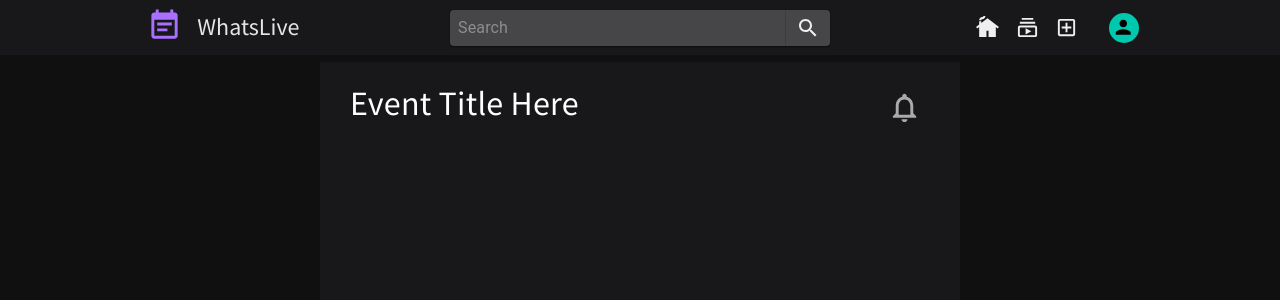
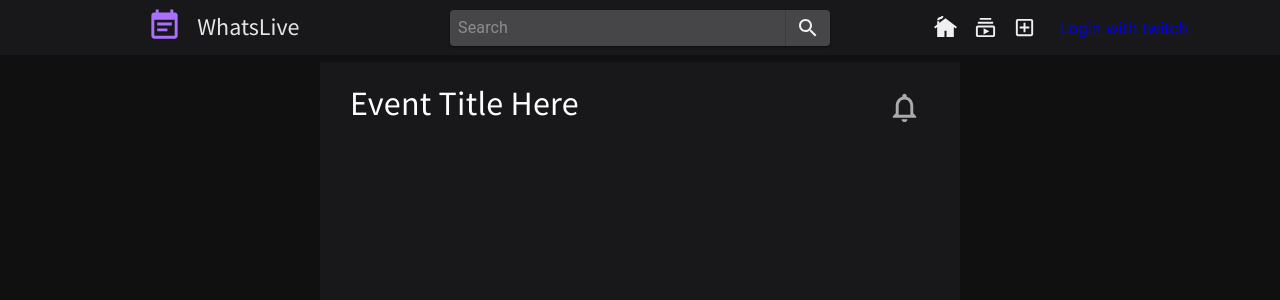
Before and after one commit to gabrielblake28/LiveStreamNetwork-Client, a React (Vite) app: page /event in a window 1280 px wide. Shown: the top 300 px of the page. Built offline with nearby package versions, Linux system fonts and the light colour scheme.

Commit message:
use auth function setting logged in status

```diff
--- /dev/null
+++ b/src/Recoil/Auth/AuthAtoms.ts
@@ -0,0 +1,6 @@
+import { atom, selector } from "recoil";
+
+export const Authorized = atom({
+  key: "Authorized",
+  default: false,
+});
--- a/src/components/CreateEventModal/CreateEventModal.tsx
+++ b/src/components/CreateEventModal/CreateEventModal.tsx
@@ -19,7 +19,7 @@ import {
   EventDescriptionState,
   EventStartTimeState,
   EventEndTimeState,
-} from "../../Recoil/Events/Atoms";
+} from "../../Recoil/Events/EventAtoms";
 import { EventAPI } from "../../API/Events/EventAPI";
 import { useRecoilState, useSetRecoilState } from "recoil";
 import { createSecureServer } from "http2";
--- a/src/components/EventLandingPage/EventLandingPage.tsx
+++ b/src/components/EventLandingPage/EventLandingPage.tsx
@@ -2,7 +2,7 @@ import "./EventLandingPage.css";
 import CustomCarousel from "../CustomCarousel/CustomCarousel";
 import { useRecoilValue, useSetRecoilState } from "recoil";
 import { useEffect } from "react";
-import { FeaturedEvents, UpcomingEvents } from "../../Recoil/Events/Atoms";
+import { FeaturedEvents, UpcomingEvents } from "../../Recoil/Events/EventAtoms";
 import { EventAPI } from "../../API/Events/EventAPI";
 import { IEvent } from "../../API/Events/IEvent";
 import CategoryCard from "../CategoryCard/CategoryCards";
--- /dev/null
+++ b/src/components/LoggedInMenu/LoggedInMenu.tsx
@@ -0,0 +1,90 @@
+import {
+  Divider,
+  ListItemIcon,
+  Menu,
+  MenuItem,
+  Typography,
+} from "@mui/material";
+import { NavButtonStatus } from "../NavButtonStatus/NavButtonStatus";
+import { Link } from "react-router-dom";
+import PermIdentityOutlinedIcon from "@mui/icons-material/PermIdentityOutlined";
+import LogoutOutlinedIcon from "@mui/icons-material/LogoutOutlined";
+import StarBorderOutlinedIcon from "@mui/icons-material/StarBorderOutlined";
+import { useRecoilState } from "recoil";
+import { useState } from "react";
+import { IconState } from "../../Recoil/Events/EventAtoms";
+
+type LoggedInMenuProps = {
+  anchorEl: null | HTMLElement;
+  setAnchorEl: Function;
+};
+
+export default function LoggedInMenu({
+  anchorEl,
+  setAnchorEl,
+}: LoggedInMenuProps) {
+  const [homeIconFill, setHomeIconFill] = useRecoilState(IconState);
+
+  const handleClose = () => {
+    setAnchorEl(null);
+  };
+
+  return (
+    <Menu
+      sx={{
+        mt: "45px",
+      }}
+      anchorEl={anchorEl}
+      anchorOrigin={{
+        vertical: "top",
+        horizontal: "right",
+      }}
+      keepMounted
+      transformOrigin={{
+        vertical: "top",
+        horizontal: "right",
+      }}
+      open={Boolean(anchorEl)}
+      onClose={handleClose}
+    >
+      <Link to="/profile" style={{ textDecoration: "none" }}>
+        <MenuItem
+          onClick={() => {
+            setHomeIconFill(NavButtonStatus.PROFILE);
+            handleClose();
+          }}
+        >
+          <ListItemIcon>
+            <PermIdentityOutlinedIcon
+              sx={{ width: "20px", height: "20px", color: "#EFEFF1" }}
+            />
+          </ListItemIcon>
+          <Typography variant="subtitle2" sx={{ color: "#EFEFF1" }}>
+            Profile
+          </Typography>
+        </MenuItem>
+      </Link>
+      <MenuItem onClick={handleClose}>
+        <ListItemIcon>
+          <StarBorderOutlinedIcon
+            sx={{ width: "20px", height: "20px", color: "#EFEFF1" }}
+          />
+        </ListItemIcon>
+        <Typography variant="subtitle2" sx={{ color: "#EFEFF1" }}>
+          Subscriptions
+        </Typography>
+      </MenuItem>
+      <Divider variant="middle" color="white" />
+      <MenuItem onClick={handleClose}>
+        <ListItemIcon>
+          <LogoutOutlinedIcon
+            sx={{ width: "20px", height: "20px", color: "#EFEFF1" }}
+          />
+        </ListItemIcon>
+        <Typography variant="subtitle2" sx={{ color: "#EFEFF1" }}>
+          Logout
+        </Typography>
+      </MenuItem>
+    </Menu>
+  );
+}
--- a/src/components/TopNav/TopNav.tsx
+++ b/src/components/TopNav/TopNav.tsx
@@ -9,11 +9,16 @@ import SearchIcon from "@mui/icons-material/Search";
 import PermIdentityOutlinedIcon from "@mui/icons-material/PermIdentityOutlined";
 import LogoutOutlinedIcon from "@mui/icons-material/LogoutOutlined";
 import StarBorderOutlinedIcon from "@mui/icons-material/StarBorderOutlined";
+import LoggedInMenu from "../LoggedInMenu/LoggedInMenu";
+import { Authorized } from "../../Recoil/Auth/AuthAtoms";
 import { styled } from "@mui/material/styles";
 import CreateEventModal from "../CreateEventModal/CreateEventModal";
 import { useRecoilState } from "recoil";
-import { homeIconState, IconState } from "../../Recoil/Events/Atoms";
+import { IconState } from "../../Recoil/Events/EventAtoms";
 import "./TopNav.css";
+import Cookies from "universal-cookie";
+
+const cookies = new Cookies();
 
 import {
   IconButton,
@@ -31,7 +36,7 @@ import {
   Modal,
   TextField,
 } from "@mui/material";
-import { useState } from "react";
+import { useEffect, useState } from "react";
 import { func } from "prop-types";
 import { NavButtonStatus } from "../NavButtonStatus/NavButtonStatus";
 import { Link } from "react-router-dom";
@@ -49,23 +54,34 @@ const theme = createTheme({
 });
 
 type TopNavProps = {
-  // open: boolean;
   setOpen: Function;
 };
 
+function useAuth(): boolean {
+  const LocalAccess = localStorage.getItem("evently_access_token");
+
+  if (LocalAccess) {
+    return true;
+  } else {
+    const CookieAccess = cookies.get("evently_access_token");
+    if (CookieAccess) {
+      return true;
+    } else {
+      return false;
+    }
+  }
+}
+
 export default function TopNav({ setOpen }: TopNavProps) {
-  const [auth, setAuth] = useState(true);
+  // const [auth, setAuth] = useState(true);
   const [anchorEl, setAnchorEl] = useState<null | HTMLElement>(null);
   const [modalOpen, setModalOpen] = useState(false);
   const [homeIconFill, setHomeIconFill] = useRecoilState(IconState);
   const [subIconFill, setSubIconFill] = useRecoilState(IconState);
   const [createIconFill, setCreateIconFill] = useRecoilState(IconState);
+  const [isAuth, setIsAuth] = useState<boolean>(useAuth());
   const handleModalOpen = () => setModalOpen(true);
   const handleModalClose = () => setModalOpen(false);
-
-  const handleChange = (event: React.ChangeEvent<HTMLInputElement>) => {
-    setAuth(event.target.checked);
-  };
 
   const handleMenu = (event: React.MouseEvent<HTMLElement>) => {
     setAnchorEl(event.currentTarget);
@@ -74,26 +90,6 @@ export default function TopNav({ setOpen }: TopNavProps) {
   const handleClose = () => {
     setAnchorEl(null);
   };
-
-  const CssTextField = styled(TextField)({
-    "& label.Mui-focused": {
-      color: "#aaaaaa",
-    },
-    "& .MuiInput-underline:after": {
-      borderBottomColor: "green",
-    },
-    "& .MuiOutlinedInput-root": {
-      "& fieldset": {
-        borderColor: "red",
-      },
-      "&:hover fieldset": {
-        borderColor: "#aaaaaa",
-      },
-      "&.Mui-focused fieldset": {
-        borderColor: "black",
-      },
-    },
-  });
 
   return (
     <div className="top-nav-container">
@@ -194,6 +190,11 @@ export default function TopNav({ setOpen }: TopNavProps) {
           </Tooltip>
         </div>
         <div className="top-nav-user-avatar">
+          {isAuth === false ? (
+            <a href="https://id.twitch.tv/oauth2/authorize?response_type=code&client_id=cyg0w4xnvmd6qc81l3q6i31zsppy40&redirect_uri=http://localhost:3500/auth/twitch/callback&scope=user:read:email">
+              Login with twitch
+            </a>
+          ) : (
             <IconButton style={{ color: "#00C8AF" }} onClick={handleMenu}>
               <Avatar
                 sx={{
@@ -204,70 +205,10 @@ export default function TopNav({ setOpen }: TopNavProps) {
                 }}
               />
             </IconButton>
-
-          {/* Twith Auth Code */}
-
-          {/* <a href="https://id.twitch.tv/oauth2/authorize?response_type=code&client_id=cyg0w4xnvmd6qc81l3q6i31zsppy40&redirect_uri=http://localhost:3000&scope=user:read:email">
-            Login with twitch
-          </a> */}
+          )}
 
           <ThemeProvider theme={theme}>
-            <Menu
-              sx={{
-                mt: "45px",
-              }}
-              anchorEl={anchorEl}
-              anchorOrigin={{
-                vertical: "top",
-                horizontal: "right",
-              }}
-              keepMounted
-              transformOrigin={{
-                vertical: "top",
-                horizontal: "right",
-              }}
-              open={Boolean(anchorEl)}
-              onClose={handleClose}
-            >
-              <Link to="/profile" style={{ textDecoration: "none" }}>
-                <MenuItem
-                  onClick={() => {
-                    setHomeIconFill(NavButtonStatus.PROFILE);
-                    handleClose();
-                  }}
-                >
-                  <ListItemIcon>
-                    <PermIdentityOutlinedIcon
-                      sx={{ width: "20px", height: "20px", color: "#EFEFF1" }}
-                    />
-                  </ListItemIcon>
-                  <Typography variant="subtitle2" sx={{ color: "#EFEFF1" }}>
-                    Profile
-                  </Typography>
-                </MenuItem>
-              </Link>
-              <MenuItem onClick={handleClose}>
-                <ListItemIcon>
-                  <StarBorderOutlinedIcon
-                    sx={{ width: "20px", height: "20px", color: "#EFEFF1" }}
-                  />
-                </ListItemIcon>
-                <Typography variant="subtitle2" sx={{ color: "#EFEFF1" }}>
-                  Subscriptions
-                </Typography>
-              </MenuItem>
-              <Divider variant="middle" color="white" />
-              <MenuItem onClick={handleClose}>
-                <ListItemIcon>
-                  <LogoutOutlinedIcon
-                    sx={{ width: "20px", height: "20px", color: "#EFEFF1" }}
-                  />
-                </ListItemIcon>
-                <Typography variant="subtitle2" sx={{ color: "#EFEFF1" }}>
-                  Logout
-                </Typography>
-              </MenuItem>
-            </Menu>
+            <LoggedInMenu anchorEl={anchorEl} setAnchorEl={setAnchorEl} />
             <div>
               <Modal open={modalOpen}>
                 <div className="create-event-modal-wrapper">
```
Also changed, not shown: src/Recoil/Events/EventAtoms.ts (renamed from src/Recoil/Events/Atoms.ts). Lines whose indentation alone changed are shown as unchanged.
